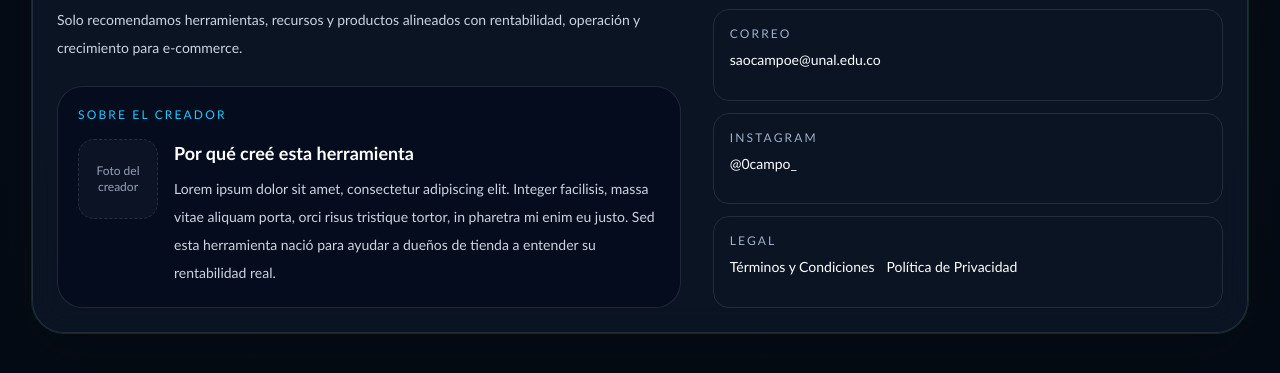
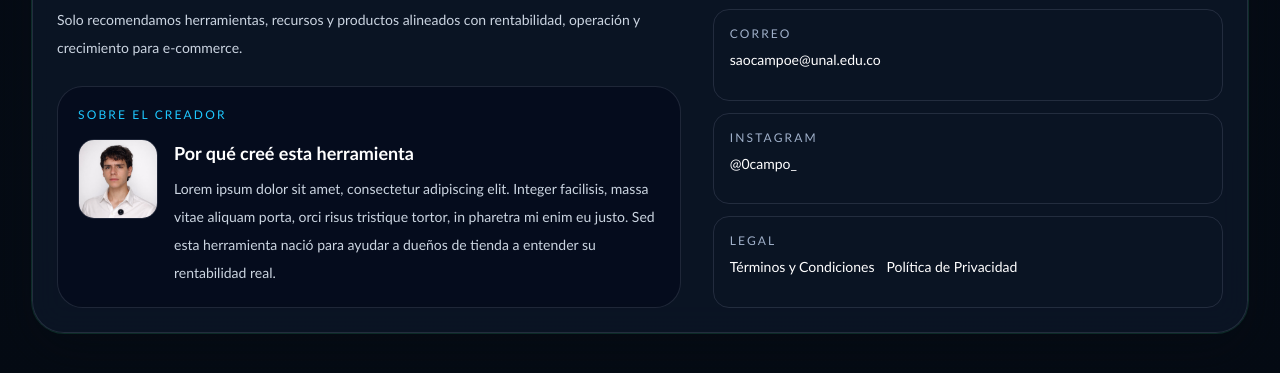
Before and after one commit to SamOkampo/calculadora-roa-sense, a plain HTML site: page index.html in a window 1280 px wide. Shown: the part 4380-4753 px from the top of the page. Drawn offline with nearby package versions, Linux system fonts and the light colour scheme.

Commit message:
Add creator profile photo

```diff
--- a/index.html
+++ b/index.html
@@ -1702,9 +1702,12 @@ j=d.createElement(s),dl=l!='dataLayer'?'&l='+l:'';j.async=true;j.src=
                 Sobre el creador
               </p>
               <div class="mt-4 flex flex-col gap-4 sm:flex-row sm:items-start">
-                <div class="flex h-20 w-20 shrink-0 items-center justify-center rounded-2xl border border-dashed border-line bg-slate-900/70 text-center text-xs text-slate-400">
-                  Foto del creador
-                </div>
+                <img
+                  src="/assets/samuel-profile.jpg"
+                  alt="Samuel Ocampo, creador de EscalaMargen"
+                  class="h-20 w-20 shrink-0 rounded-2xl border border-line object-cover object-center"
+                  loading="lazy"
+                />
                 <div>
                   <h3 class="text-lg font-semibold text-white">
                     Por qu&eacute; cre&eacute; esta herramienta
```
Also changed, not shown: assets/samuel-profile.jpg (added).
